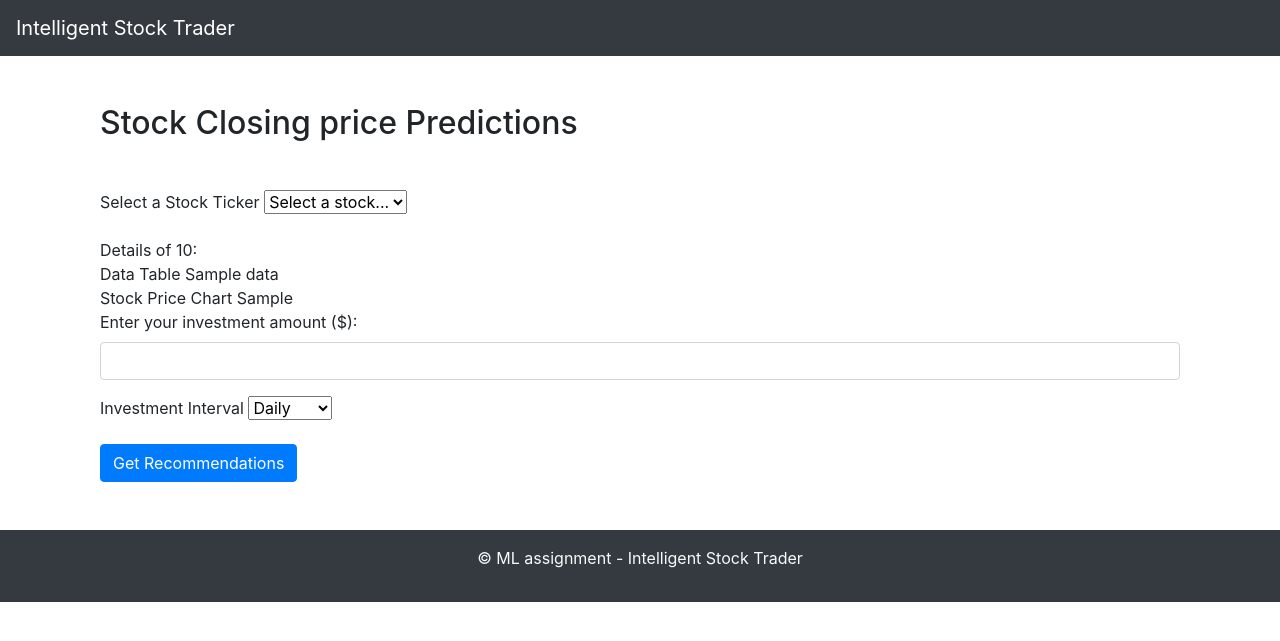
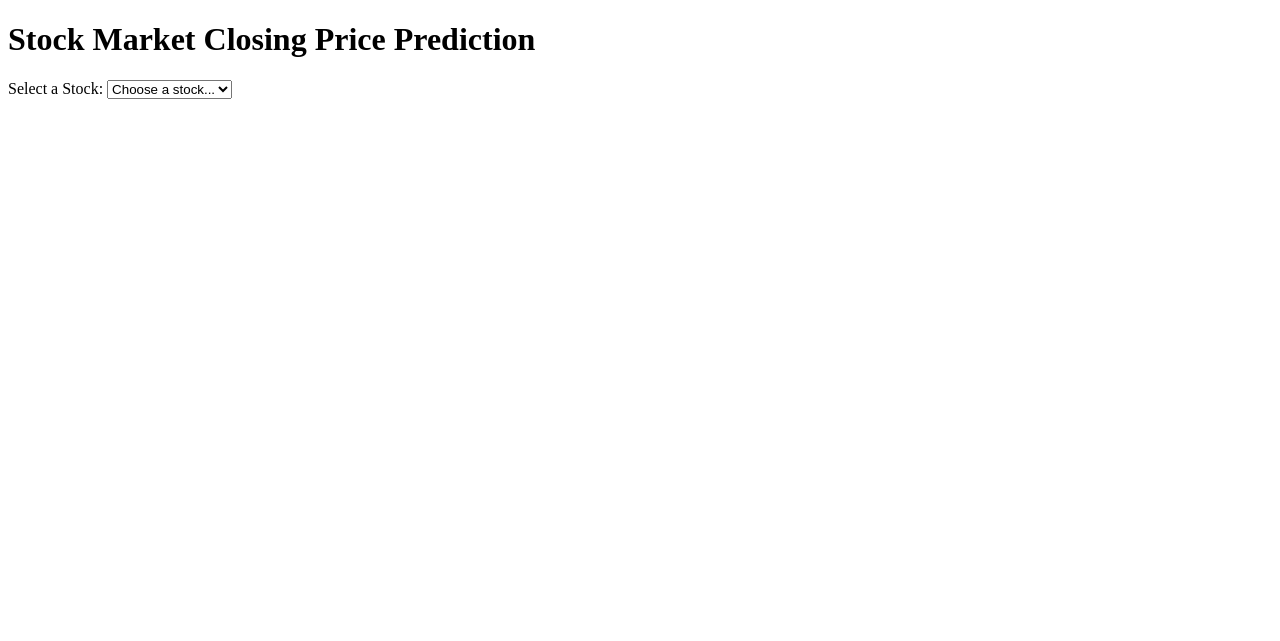
Before and after one commit to Lazaf46/IST_Project, a Django app: template IST_APP/templates/search.html in a window 1280 px wide. Shown: the top 641 px of the page. Run offline with Django 4.2, Linux system fonts and the light colour scheme; tables that the repository leaves empty hold one stand-in row (values such as "Sample post"); the template is opened without the code that fills it: values that come from a table or form of the project are taken from there, most other values are stand-ins (such as "Sample title", 1, 10 or a date in 2020); some libraries are stand-ins or nearby versions.

Commit message:
data visualized

```diff
--- a/IST_APP/templates/search.html
+++ b/IST_APP/templates/search.html
@@ -1,62 +1,77 @@
-{% extends 'base.html' %} {% block content %}
-<div class="container mt-5">
-  <h2>Stock Closing price Predictions</h2>
-  <form action="{% url 'IST_APP:results' %}" method="post">
-    {% csrf_token %}
+<!-- search.html -->
 
-    <div class="mb-3 mt-5">
-      <label for="selectTicker" class="form-label">
-        Select a Stock Ticker
-      </label>
-      <select id="stock-select" name="selected_stock">
-        <option value="">Select a stock...</option>
-        {% for stock in stocks %}
-        <option value="{{ stock }}">{{ stock }}</option>
-        {% endfor %}
-      </select>
-    </div>
+<!DOCTYPE html>
+<html lang="en">
+  <head>
+    <meta charset="UTF-8" />
+    <meta name="viewport" content="width=device-width, initial-scale=1.0" />
+    <title>Stock Dashboard</title>
+    <script src="https://cdn.plot.ly/plotly-latest.min.js"></script>
+    <script src="https://code.jquery.com/jquery-3.6.0.min.js"></script>
+  </head>
+  <body>
+    <h1>Stock Market Closing Price Prediction</h1>
 
-    Details of {{ selected_stock }}:
-    <div>
-      Data Table
-      {{ data|safe }}
-    </div>
-    <div>
-      Stock Price Chart
-      {{ plot_div|safe }}
-    </div>
+    <label for="stock-select">Select a Stock:</label>
+    <select id="stock-select">
+      <option value="">Choose a stock...</option>
+      {% for stock in stocks %}
+      <option value="{{ stock }}">{{ stock }}</option>
+      {% endfor %}
+    </select>
 
-    <div class="mb-3">
-      <label for="profitMargin" class="form-label">
-        Enter your investment amount ($):</label
-      >
-      <input
-        type="number"
-        class="form-control"
-        id="profitMargin"
-        name="profitMargin"
-        required
-      />
-    </div>
+    <div id="loading-indicator" style="display: none">Loading...</div>
 
-    <div class="mb-3">
-      <label for="investmentInterval" class="form-label"
-        >Investment Interval</label
-      >
-      <select
-        class="form-select"
-        id="investmentInterval"
-        name="investmentInterval"
-        required
-      >
-        <option value="daily">Daily</option>
-        <option value="weekly">Weekly</option>
-        <option value="monthly">Monthly</option>
-        <!--       <option value="quarterly">Quarterly</option>-->
-      </select>
-    </div>
+    <h2 id="stock-details-heading" style="display: none">
+      Details of the Selected Stock
+    </h2>
+    <div id="data-display"></div>
 
-    <button type="submit" class="btn btn-primary">Get Recommendations</button>
-  </form>
-</div>
-{% endblock %}
+    <div id="plotly-chart"></div>
+
+    <script>
+      // Function to load stock data when a stock is selected
+      function loadStockData() {
+        var selectedStock = document.getElementById("stock-select").value;
+        if (!selectedStock) {
+          alert("Please select a stock.");
+          return;
+        }
+
+        // Display loading indicator
+        $("#loading-indicator").show();
+
+        $.ajax({
+          url: "{% url 'get_stock_data' %}",
+          type: "GET",
+          data: {
+            selected_stock: selectedStock,
+          },
+          success: function (response) {
+            // Hide loading indicator
+            $("#loading-indicator").hide();
+
+            // Display stock details heading
+            $("#stock-details-heading").show();
+
+            // Display the last 5 data entries
+            $("#data-display").html(response.data);
+
+            // Display Plotly chart
+            $("#plotly-chart").html(response.plot_div);
+          },
+          error: function (xhr, errmsg, err) {
+            // Hide loading indicator on error
+            $("#loading-indicator").hide();
+            alert("Failed to load data. " + errmsg);
+          },
+        });
+      }
+
+      // Attach onchange event listener to stock-select dropdown
+      document.getElementById("stock-select").onchange = function () {
+        loadStockData(); // Call loadStockData() when a stock is selected
+      };
+    </script>
+  </body>
+</html>
--- a/IST_APP/urls.py
+++ b/IST_APP/urls.py
@@ -1,11 +1,9 @@
+# IST_APP/urls.py
+
 from django.urls import path
-from . import views
-from .views import StockView
-
-app_name = 'IST_APP'
+from .views import stock_dashboard, get_stock_data
 
 urlpatterns = [
-    path('', views.index, name='index'),
-    path('search/', StockView.as_view(), name='search'),
-    path('results/', views.results, name='results'),
+    path('dashboard/', stock_dashboard, name='stock_dashboard'),
+    path('get_data/', get_stock_data, name='get_stock_data'),  # Ensure the name matches 'stock_data'
 ]
```
Also changed, not shown: IST_APP/views.py (+39 -52 lines).
